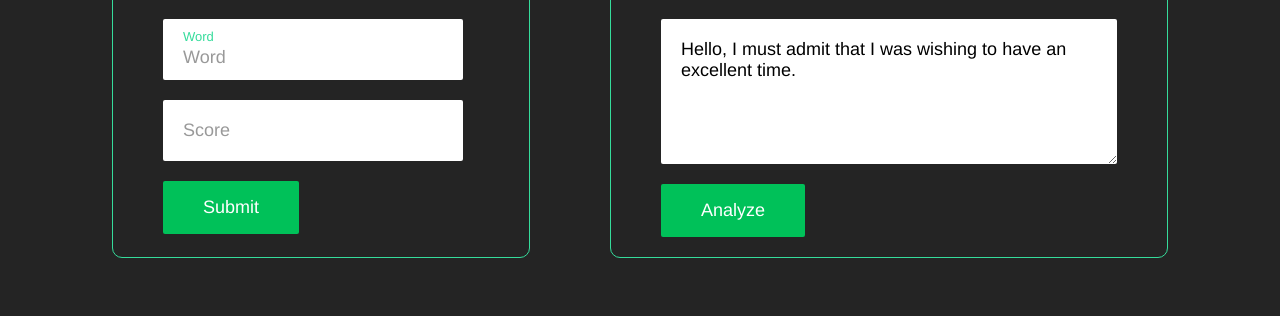
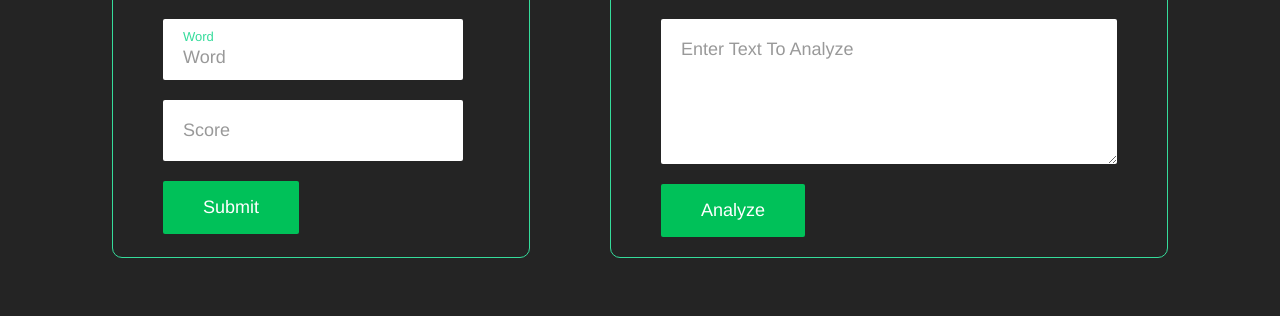
Before and after one commit to Alphamineron/NodeJS_Practice, a website: page 2_/FrontEnd/index.html in a window 1280 px wide. Shown: the part 132-448 px from the top of the page. Drawn offline with nearby package versions, Linux system fonts and the light colour scheme; no server answers.

Commit message:
Remove Debug Text from the textarea element

```diff
--- a/2_/FrontEnd/index.html
+++ b/2_/FrontEnd/index.html
@@ -28,7 +28,7 @@
             <div class="form">
               <h1>Analyze Text</h1>
               <label>
-                <textarea id="text" class="input" cols=40 rows=5 placeholder="Enter Text To Analyze">Hello, I must admit that I was wishing to have an excellent time.</textarea>
+                <textarea id="text" class="input" cols=40 rows=5 placeholder="Enter Text To Analyze"></textarea>
                 <span>Input Text</span>
               </label>
               <button class="analyze">Analyze</button>
```
